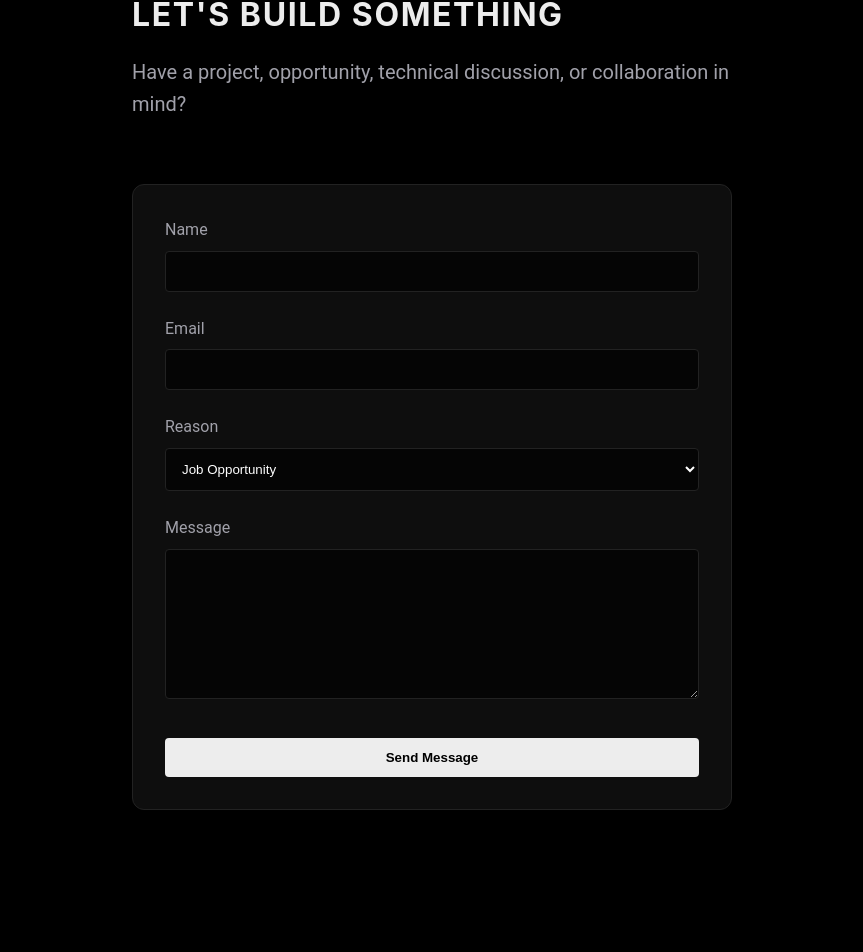
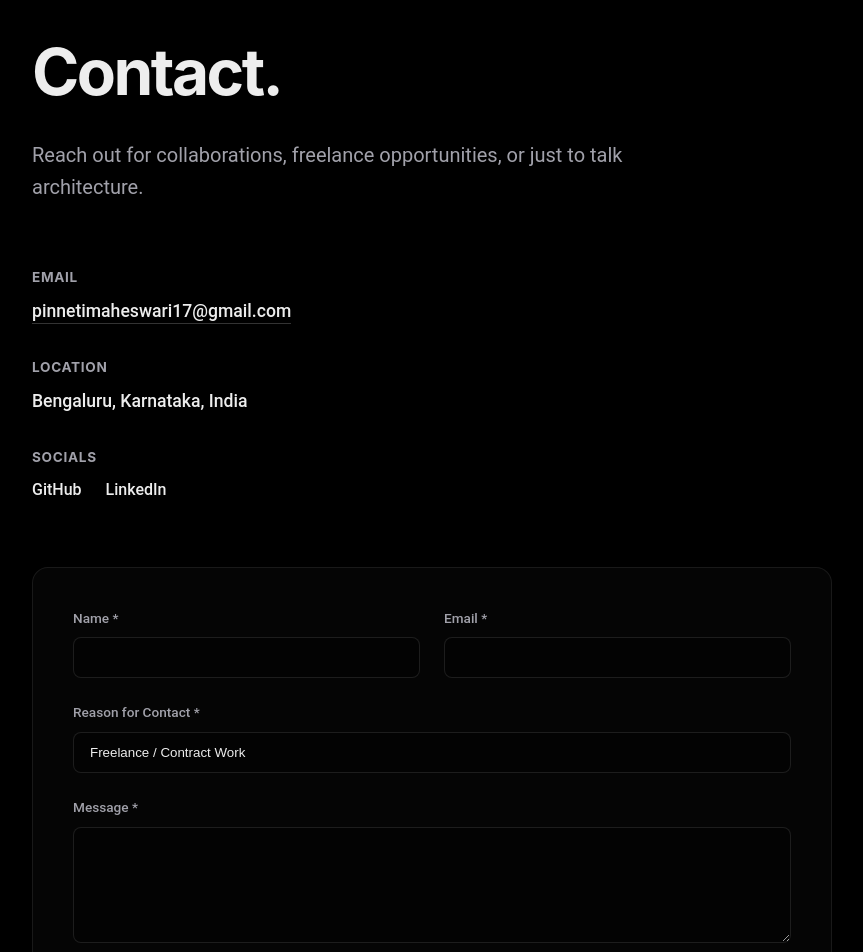
Before and after one commit to maheswari-pinneti/maheswaripinneti, a React (Vite) app: page /contact in a window 1280 px wide. Shown: the part 172-1124 px from the top of the page, without its empty margins (208-1071 px from the left). Built offline with nearby package versions, Linux system fonts and the light colour scheme.

Commit message:
feat: implement Phase 16 Contact form with backend integration

```diff
--- a/src/pages/Contact.tsx
+++ b/src/pages/Contact.tsx
@@ -1,72 +1,202 @@
-import { useState, type FormEvent } from 'react';
+import { useState } from 'react';
+import { motion } from 'framer-motion';
 
 export const Contact = () => {
-  const [formData, setFormData] = useState({ name: '', email: '', reason: 'Job Opportunity', message: '' });
-  const [status, setStatus] = useState<'idle' | 'loading' | 'success' | 'error'>('idle');
+  const [formData, setFormData] = useState({
+    name: '',
+    email: '',
+    reason: 'freelance',
+    message: ''
+  });
+  const [submitting, setSubmitting] = useState(false);
+  const [status, setStatus] = useState<'idle' | 'success' | 'error'>('idle');
+  const [errorMessage, setErrorMessage] = useState('');
 
-  const handleSubmit = async (e: FormEvent) => {
+  const handleSubmit = async (e: React.FormEvent) => {
     e.preventDefault();
-    setStatus('loading');
+    setSubmitting(true);
+    setStatus('idle');
+    setErrorMessage('');
+
     try {
-      const res = await fetch('http://localhost:3001/api/contact', {
+      const res = await fetch('/api/contact', {
         method: 'POST',
         headers: { 'Content-Type': 'application/json' },
         body: JSON.stringify(formData)
       });
+
       if (res.ok) {
         setStatus('success');
-        setFormData({ name: '', email: '', reason: 'Job Opportunity', message: '' });
+        setFormData({ name: '', email: '', reason: 'freelance', message: '' });
       } else {
+        const data = await res.json();
         setStatus('error');
+        setErrorMessage(data.error || 'Failed to send message.');
       }
     } catch (err) {
-      console.error(err);
       setStatus('error');
+      setErrorMessage('A network error occurred. Please try again.');
+    } finally {
+      setSubmitting(false);
     }
   };
 
+  const handleChange = (e: React.ChangeEvent<HTMLInputElement | HTMLTextAreaElement | HTMLSelectElement>) => {
+    setFormData(prev => ({ ...prev, [e.target.name]: e.target.value }));
+  };
+
   return (
-    <div className="section container" style={{ maxWidth: '600px' }}>
-      <h1 style={{ letterSpacing: '0.05em' }}>LET'S BUILD SOMETHING</h1>
-      <p style={{ fontSize: '1.25rem', color: 'var(--text-muted)', marginBottom: '4rem' }}>
-        Have a project, opportunity, technical discussion, or collaboration in mind?
+    <div className="section container" style={{ paddingTop: '8rem', paddingBottom: '8rem', minHeight: '100vh', maxWidth: '800px', margin: '0 auto' }}>
+
+      <motion.div
+        initial={{ opacity: 0, y: 20 }}
+        animate={{ opacity: 1, y: 0 }}
+        transition={{ duration: 0.6 }}
+        style={{ marginBottom: '4rem' }}
+      >
+        <h1 style={{
+          fontSize: 'clamp(2.5rem, 5vw, 4rem)',
+          fontWeight: 700,
+          letterSpacing: '-0.04em',
+          marginBottom: '1rem'
+        }}>
+          Contact.
+        </h1>
+        <p style={{ color: 'var(--text-muted)', fontSize: '1.25rem', maxWidth: '600px', lineHeight: 1.6 }}>
+          Reach out for collaborations, freelance opportunities, or just to talk architecture.
         </p>
+      </motion.div>
 
+      <div style={{ display: 'grid', gridTemplateColumns: '1fr', gap: '4rem' }}>
+
+        {/* Contact Info Side */}
+        <motion.div
+          initial={{ opacity: 0, x: -20 }}
+          animate={{ opacity: 1, x: 0 }}
+          transition={{ duration: 0.6, delay: 0.2 }}
+          style={{ display: 'flex', flexDirection: 'column', gap: '2rem' }}
+        >
+          <div>
+            <h3 style={{ fontSize: '0.85rem', color: 'var(--text-muted)', textTransform: 'uppercase', letterSpacing: '0.05em', marginBottom: '0.5rem' }}>Email</h3>
+            <a href="mailto:pinnetimaheswari17@gmail.com" style={{ fontSize: '1.1rem', color: 'var(--text-main)', textDecoration: 'none', fontWeight: 500, borderBottom: '1px solid rgba(255,255,255,0.2)', paddingBottom: '2px' }}>
+              pinnetimaheswari17@gmail.com
+            </a>
+          </div>
+          <div>
+            <h3 style={{ fontSize: '0.85rem', color: 'var(--text-muted)', textTransform: 'uppercase', letterSpacing: '0.05em', marginBottom: '0.5rem' }}>Location</h3>
+            <div style={{ fontSize: '1.1rem', color: 'var(--text-main)', fontWeight: 500 }}>
+              Bengaluru, Karnataka, India
+            </div>
+          </div>
+          <div>
+            <h3 style={{ fontSize: '0.85rem', color: 'var(--text-muted)', textTransform: 'uppercase', letterSpacing: '0.05em', marginBottom: '0.5rem' }}>Socials</h3>
+            <div style={{ display: 'flex', gap: '1.5rem' }}>
+              <a href="https://github.com/maheswari-pinneti" target="_blank" rel="noopener noreferrer" style={{ color: 'var(--text-main)', textDecoration: 'none', fontWeight: 500 }}>GitHub</a>
+              <a href="https://linkedin.com/in/maheswari-pinneti" target="_blank" rel="noopener noreferrer" style={{ color: 'var(--text-main)', textDecoration: 'none', fontWeight: 500 }}>LinkedIn</a>
+            </div>
+          </div>
+        </motion.div>
+
+        {/* Form Side */}
+        <motion.div
+          initial={{ opacity: 0, y: 20 }}
+          animate={{ opacity: 1, y: 0 }}
+          transition={{ duration: 0.6, delay: 0.3 }}
+          style={{ padding: '2.5rem', background: 'rgba(255,255,255,0.02)', border: '1px solid rgba(255,255,255,0.08)', borderRadius: '16px' }}
+        >
           {status === 'success' ? (
-        <div className="glass" style={{ padding: '3rem', textAlign: 'center', borderColor: 'var(--accent-primary)' }}>
-          <h2 style={{ color: 'var(--accent-primary)' }}>Message Sent</h2>
-          <p>Thank you for reaching out. I'll get back to you shortly.</p>
-          <button className="btn" style={{ marginTop: '2rem' }} onClick={() => setStatus('idle')}>Send Another</button>
+            <div style={{ textAlign: 'center', padding: '3rem 1rem' }}>
+              <div style={{ width: '64px', height: '64px', background: 'rgba(16,185,129,0.1)', borderRadius: '50%', display: 'flex', alignItems: 'center', justifyContent: 'center', margin: '0 auto 1.5rem auto' }}>
+                <svg width="32" height="32" viewBox="0 0 24 24" fill="none" stroke="#10b981" strokeWidth="2" strokeLinecap="round" strokeLinejoin="round"><polyline points="20 6 9 17 4 12"></polyline></svg>
+              </div>
+              <h2 style={{ fontSize: '1.5rem', fontWeight: 600, marginBottom: '1rem', color: 'var(--text-main)' }}>Message Received.</h2>
+              <p style={{ color: 'var(--text-muted)', fontSize: '1.1rem', lineHeight: 1.6, marginBottom: '2rem' }}>
+                Thank you for reaching out. I'll get back to you as soon as I review it.
+              </p>
+              <button
+                onClick={() => setStatus('idle')}
+                style={{ background: 'transparent', border: '1px solid var(--text-main)', color: 'var(--text-main)', padding: '0.75rem 1.5rem', borderRadius: '100px', fontWeight: 500, cursor: 'pointer' }}
+              >
+                Send Another Message
+              </button>
             </div>
           ) : (
-        <form onSubmit={handleSubmit} className="glass" style={{ padding: '2rem' }}>
-          <div style={{ marginBottom: '1.5rem' }}>
-            <label style={{ display: 'block', marginBottom: '0.5rem', color: 'var(--text-muted)' }}>Name</label>
-            <input type="text" required value={formData.name} onChange={e => setFormData({...formData, name: e.target.value})} style={{ width: '100%', padding: '0.75rem', background: '#050505', border: '1px solid var(--border-color)', color: 'white', borderRadius: '4px' }} />
+            <form onSubmit={handleSubmit} style={{ display: 'flex', flexDirection: 'column', gap: '1.5rem' }}>
+
+              {status === 'error' && (
+                <div style={{ color: '#ef4444', fontSize: '0.9rem', padding: '1rem', background: 'rgba(239, 68, 68, 0.1)', borderRadius: '8px', border: '1px solid rgba(239, 68, 68, 0.2)' }}>
+                  {errorMessage}
                 </div>
-          <div style={{ marginBottom: '1.5rem' }}>
-            <label style={{ display: 'block', marginBottom: '0.5rem', color: 'var(--text-muted)' }}>Email</label>
-            <input type="email" required value={formData.email} onChange={e => setFormData({...formData, email: e.target.value})} style={{ width: '100%', padding: '0.75rem', background: '#050505', border: '1px solid var(--border-color)', color: 'white', borderRadius: '4px' }} />
+              )}
+
+              <div style={{ display: 'grid', gridTemplateColumns: 'repeat(auto-fit, minmax(200px, 1fr))', gap: '1.5rem' }}>
+                <div style={{ display: 'flex', flexDirection: 'column', gap: '0.5rem' }}>
+                  <label htmlFor="name" style={{ fontSize: '0.85rem', color: 'var(--text-muted)', fontWeight: 500 }}>Name *</label>
+                  <input
+                    id="name" name="name"
+                    value={formData.name} onChange={handleChange}
+                    required
+                    style={{ background: 'rgba(0,0,0,0.3)', border: '1px solid rgba(255,255,255,0.1)', padding: '12px 16px', borderRadius: '8px', color: 'var(--text-main)', outline: 'none', transition: 'border-color 0.2s' }}
+                    onFocus={(e) => e.target.style.borderColor = '#10b981'}
+                    onBlur={(e) => e.target.style.borderColor = 'rgba(255,255,255,0.1)'}
+                  />
                 </div>
-          <div style={{ marginBottom: '1.5rem' }}>
-            <label style={{ display: 'block', marginBottom: '0.5rem', color: 'var(--text-muted)' }}>Reason</label>
-            <select value={formData.reason} onChange={e => setFormData({...formData, reason: e.target.value})} style={{ width: '100%', padding: '0.75rem', background: '#050505', border: '1px solid var(--border-color)', color: 'white', borderRadius: '4px' }}>
-              <option>Job Opportunity</option>
-              <option>Collaboration</option>
-              <option>Technical Discussion</option>
-              <option>Other</option>
+                <div style={{ display: 'flex', flexDirection: 'column', gap: '0.5rem' }}>
+                  <label htmlFor="email" style={{ fontSize: '0.85rem', color: 'var(--text-muted)', fontWeight: 500 }}>Email *</label>
+                  <input
+                    id="email" name="email" type="email"
+                    value={formData.email} onChange={handleChange}
+                    required
+                    style={{ background: 'rgba(0,0,0,0.3)', border: '1px solid rgba(255,255,255,0.1)', padding: '12px 16px', borderRadius: '8px', color: 'var(--text-main)', outline: 'none', transition: 'border-color 0.2s' }}
+                    onFocus={(e) => e.target.style.borderColor = '#10b981'}
+                    onBlur={(e) => e.target.style.borderColor = 'rgba(255,255,255,0.1)'}
+                  />
+                </div>
+              </div>
+
+              <div style={{ display: 'flex', flexDirection: 'column', gap: '0.5rem' }}>
+                <label htmlFor="reason" style={{ fontSize: '0.85rem', color: 'var(--text-muted)', fontWeight: 500 }}>Reason for Contact *</label>
+                <select
+                  id="reason" name="reason"
+                  value={formData.reason} onChange={handleChange}
+                  style={{ background: 'rgba(0,0,0,0.3)', border: '1px solid rgba(255,255,255,0.1)', padding: '12px 16px', borderRadius: '8px', color: 'var(--text-main)', outline: 'none', transition: 'border-color 0.2s', appearance: 'none' }}
+                  onFocus={(e) => e.target.style.borderColor = '#10b981'}
+                  onBlur={(e) => e.target.style.borderColor = 'rgba(255,255,255,0.1)'}
+                >
+                  <option value="freelance">Freelance / Contract Work</option>
+                  <option value="fulltime">Full-Time Opportunity</option>
+                  <option value="collaboration">Open Source Collaboration</option>
+                  <option value="other">Other / Just saying hi</option>
                 </select>
               </div>
-          <div style={{ marginBottom: '2rem' }}>
-            <label style={{ display: 'block', marginBottom: '0.5rem', color: 'var(--text-muted)' }}>Message</label>
-            <textarea required value={formData.message} onChange={e => setFormData({...formData, message: e.target.value})} style={{ width: '100%', padding: '0.75rem', background: '#050505', border: '1px solid var(--border-color)', color: 'white', borderRadius: '4px', minHeight: '150px' }}></textarea>
+
+              <div style={{ display: 'flex', flexDirection: 'column', gap: '0.5rem' }}>
+                <label htmlFor="message" style={{ fontSize: '0.85rem', color: 'var(--text-muted)', fontWeight: 500 }}>Message *</label>
+                <textarea
+                  id="message" name="message"
+                  value={formData.message} onChange={handleChange}
+                  required
+                  rows={6}
+                  style={{ background: 'rgba(0,0,0,0.3)', border: '1px solid rgba(255,255,255,0.1)', padding: '12px 16px', borderRadius: '8px', color: 'var(--text-main)', outline: 'none', transition: 'border-color 0.2s', resize: 'vertical' }}
+                  onFocus={(e) => e.target.style.borderColor = '#10b981'}
+                  onBlur={(e) => e.target.style.borderColor = 'rgba(255,255,255,0.1)'}
+                />
               </div>
-          <button type="submit" className="btn" style={{ width: '100%' }} disabled={status === 'loading'}>
-            {status === 'loading' ? 'Sending...' : 'Send Message'}
+
+              <div style={{ marginTop: '1rem' }}>
+                <button
+                  type="submit"
+                  disabled={submitting}
+                  style={{ background: submitting ? 'rgba(255,255,255,0.2)' : 'var(--text-main)', color: '#000', padding: '1rem 2rem', width: '100%', borderRadius: '8px', fontWeight: 600, fontSize: '1rem', cursor: submitting ? 'not-allowed' : 'pointer', border: 'none', transition: 'background-color 0.2s' }}
+                >
+                  {submitting ? 'Transmitting...' : 'Send Message'}
                 </button>
-          {status === 'error' && <p style={{ color: '#dc2626', marginTop: '1rem', textAlign: 'center' }}>Something went wrong. Please try again.</p>}
+              </div>
             </form>
           )}
+        </motion.div>
+
+      </div>
     </div>
   );
 };
```
Lines whose indentation alone changed are shown as unchanged.
